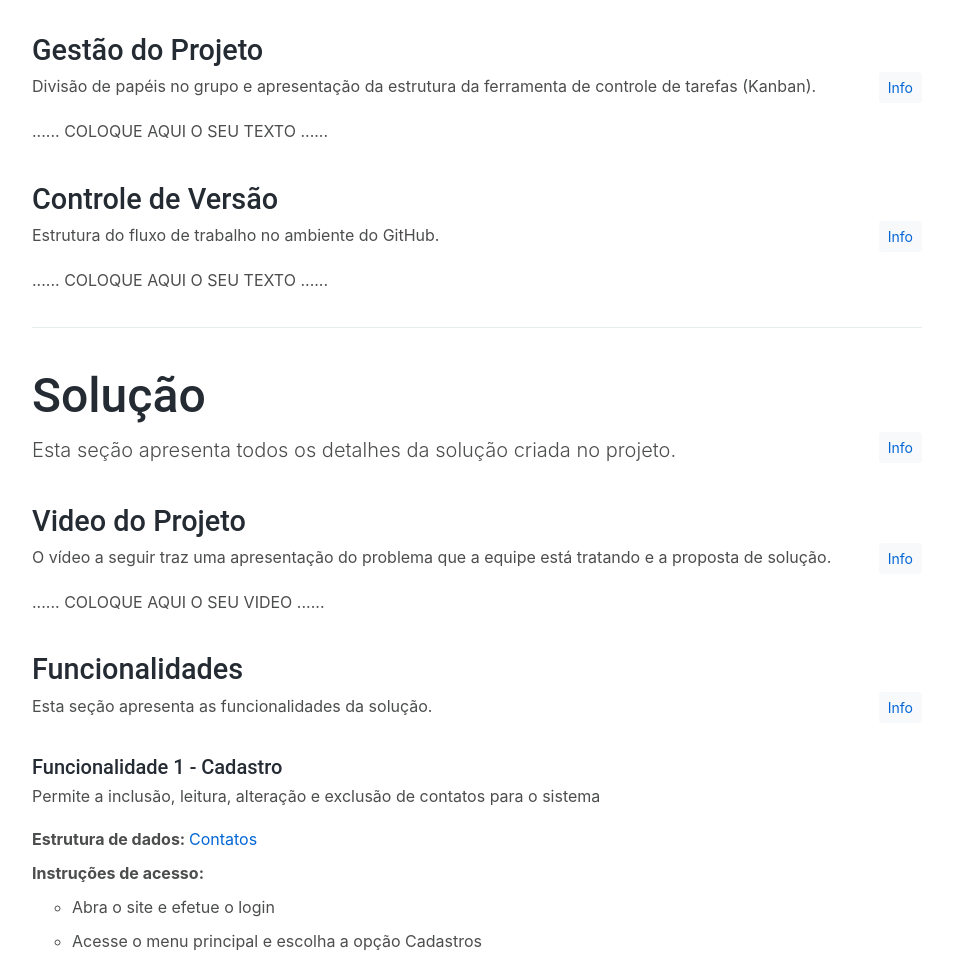
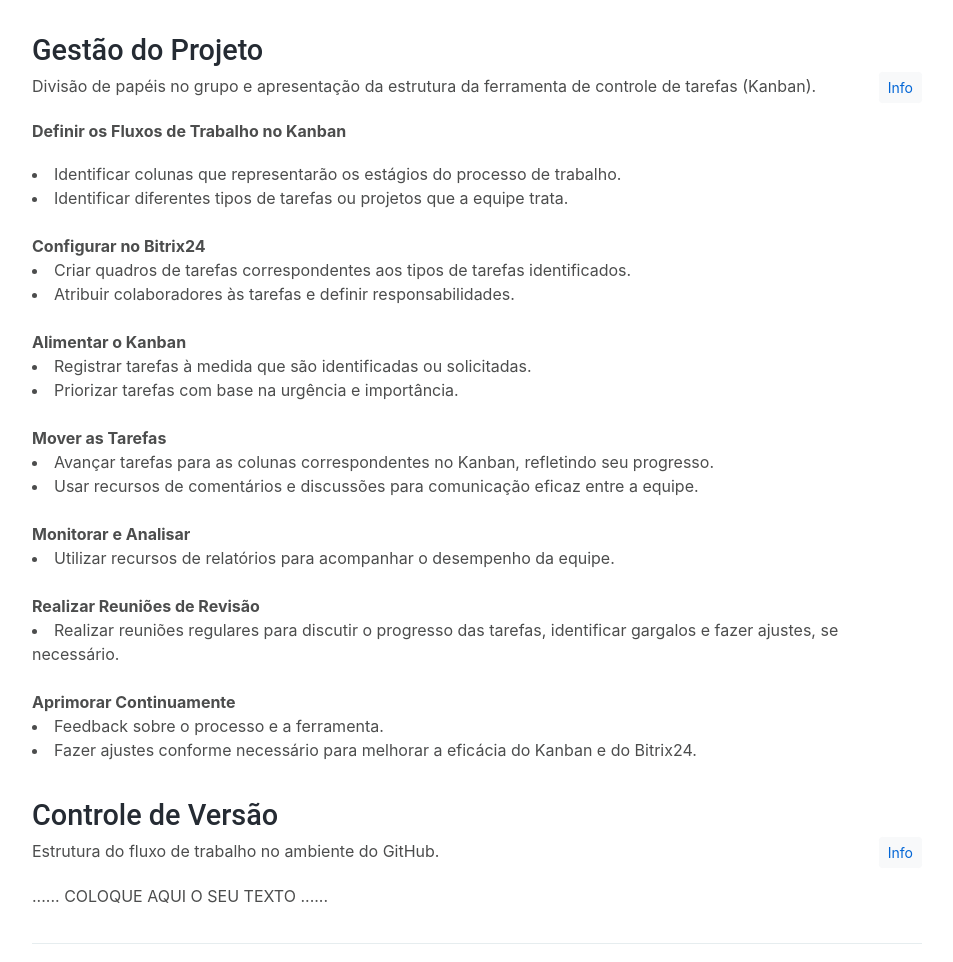
Before and after one commit to ICEI-PUC-Minas-PMGCC-TI/ti-1-pmg-cc-m-20232-g11-receitas-com-o-que-tem-na-geladeira, a plain HTML site: page docs/index.html in a window 1280 px wide. Shown: the part 4515-5477 px from the top of the page, without its empty margins (293-1246 px from the left). Drawn offline with Linux system fonts and the light colour scheme.

Commit message:
Update index.html
Alterado dia 24 de Setembro

```diff
--- a/docs/index.html
+++ b/docs/index.html
@@ -468,7 +468,32 @@
                 <p>Apresente a divisão de papéis e tarefas entre os membros do grupo. Informe quem é o Scrum Master, o Product Owner e os desenvolvedores. Informe também quem é o responsável pela documentação do projeto.</p>
                 <p>Apresente o quadro de gerenciamento do time (Kanban), seu formato e as experiências na utilização dessa ferramenta (GitHub Projects) </p>
               </div>
-              <p>......  COLOQUE AQUI O SEU TEXTO ......</p>
+              <p><strong>Definir os Fluxos de Trabalho no Kanban</strong>
+                 <li>Identificar colunas que representarão os estágios do processo de trabalho.</li>
+                 <li>Identificar diferentes tipos de tarefas ou projetos que a equipe trata.</li>
+                 <br>
+                 <strong>Configurar no Bitrix24</strong>
+                 <li>Criar quadros de tarefas correspondentes aos tipos de tarefas identificados.</li>
+                 <li>Atribuir colaboradores às tarefas e definir responsabilidades.</li>
+                 <br>
+                 <strong>Alimentar o Kanban</strong>
+                 <li>Registrar tarefas à medida que são identificadas ou solicitadas.</li>
+                 <li>Priorizar tarefas com base na urgência e importância.</li>
+                 <br>
+                 <strong>Mover as Tarefas</strong>
+                 <li>Avançar tarefas para as colunas correspondentes no Kanban, refletindo seu progresso.</li>
+                 <li>Usar recursos de comentários e discussões para comunicação eficaz entre a equipe.</li>
+                 <br>
+                 <strong>Monitorar e Analisar</strong>
+                 <li>Utilizar recursos de relatórios para acompanhar o desempenho da equipe.</li>
+                 <br>
+                 <strong>Realizar Reuniões de Revisão</strong>
+                 <li>Realizar reuniões regulares para discutir o progresso das tarefas, identificar gargalos e fazer ajustes, se necessário.</li>
+                 <br>
+                 <strong>Aprimorar Continuamente</strong>
+                 <li>Feedback sobre o processo e a ferramenta.</li>
+                 <li>Fazer ajustes conforme necessário para melhorar a eficácia do Kanban e do Bitrix24.</li>
+            </p>
             </section>
 
 
```
